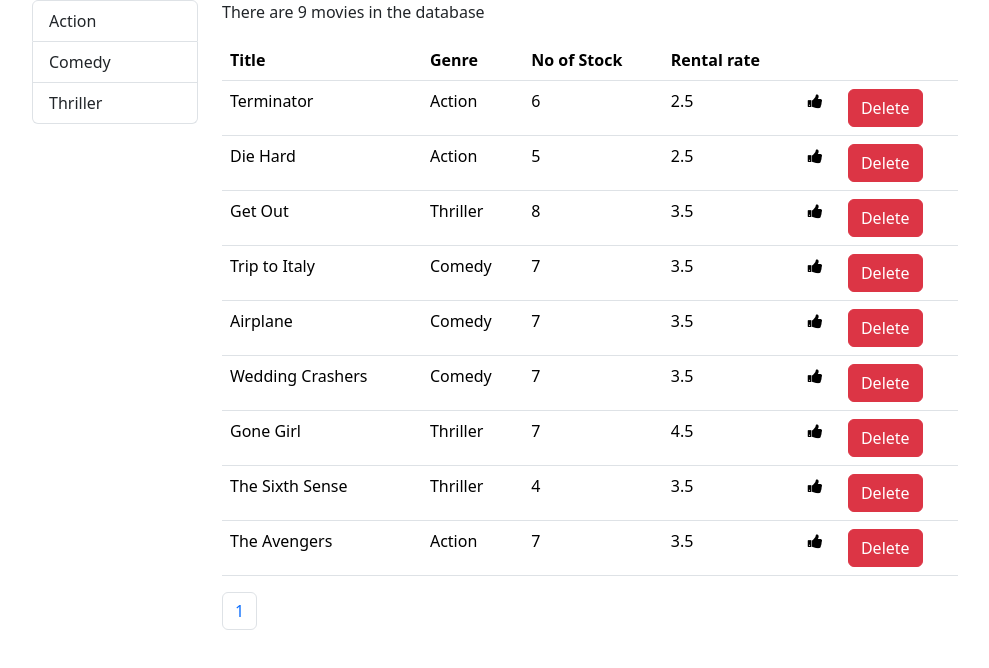
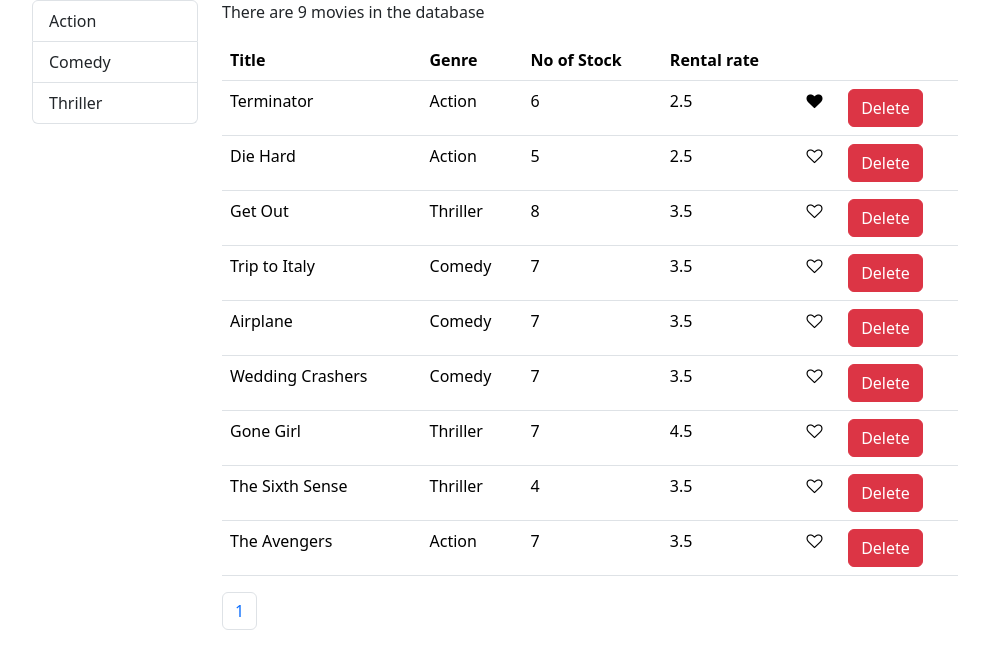
Before and after one commit to abhi886/react-library-management-system, a React (Create React App) app: page / in a window 1280 px wide. Shown: the top 668 px of the page, without its empty margins (50-1039 px from the left). Built offline with nearby package versions, Linux system fonts and the light colour scheme.

Commit message:
Working on Like component

```diff
--- /dev/null
+++ b/src/components/common/like.jsx
@@ -0,0 +1,18 @@
+import React, { Component } from "react";
+class Like extends Component {
+  render() {
+    const { onClick } = this.props;
+    let classes = "fa fa-heart";
+    if (!this.props.liked) classes += "-o";
+    return (
+      <i
+        className={classes}
+        style={{ cursor: "pointer" }}
+        aria-hidden='true'
+        onClick={onClick}
+      ></i>
+    );
+  }
+}
+
+export default Like;
--- a/src/components/tableBody.jsx
+++ b/src/components/tableBody.jsx
@@ -1,6 +1,21 @@
 import React, { Component } from "react";
+import Like from "./common/like";
+
 class TableBody extends Component {
-  state = {};
+  constructor(props) {
+    super(props);
+    this.state = this.props.movies;
+  }
+
+  handleLike = (movie) => {
+    // console.log("Like Clicked", movie);
+    const movies = [...this.props.movies];
+    const index = movies.indexOf(movie);
+    movies[index] = { ...movies[index] };
+    movies[index].liked = !movies[index].liked;
+    this.setState({ movies });
+  };
+
   render() {
     const { movies } = this.props;
     return (
@@ -12,7 +27,7 @@ class TableBody extends Component {
             <td>{movie.numberInStock}</td>
             <td> {movie.dailyRentalRate} </td>
             <td>
-              <i className='fa fa-thumbs-up' aria-hidden='true'></i>
+              <Like liked={movie.like} onClick={() => this.handleLike(movie)} />
             </td>
             <td>
               <button
--- a/src/services/fakeMovieService.js
+++ b/src/services/fakeMovieService.js
@@ -7,64 +7,65 @@ const movies = [
     genre: { _id: "5b21ca3eeb7f6fbccd471818", name: "Action" },
     numberInStock: 6,
     dailyRentalRate: 2.5,
-    publishDate: "2018-01-03T19:04:28.809Z"
+    publishDate: "2018-01-03T19:04:28.809Z",
+    like: true,
   },
   {
     _id: "5b21ca3eeb7f6fbccd471816",
     title: "Die Hard",
     genre: { _id: "5b21ca3eeb7f6fbccd471818", name: "Action" },
     numberInStock: 5,
-    dailyRentalRate: 2.5
+    dailyRentalRate: 2.5,
   },
   {
     _id: "5b21ca3eeb7f6fbccd471817",
     title: "Get Out",
     genre: { _id: "5b21ca3eeb7f6fbccd471820", name: "Thriller" },
     numberInStock: 8,
-    dailyRentalRate: 3.5
+    dailyRentalRate: 3.5,
   },
   {
     _id: "5b21ca3eeb7f6fbccd471819",
     title: "Trip to Italy",
     genre: { _id: "5b21ca3eeb7f6fbccd471814", name: "Comedy" },
     numberInStock: 7,
-    dailyRentalRate: 3.5
+    dailyRentalRate: 3.5,
   },
   {
     _id: "5b21ca3eeb7f6fbccd47181a",
     title: "Airplane",
     genre: { _id: "5b21ca3eeb7f6fbccd471814", name: "Comedy" },
     numberInStock: 7,
-    dailyRentalRate: 3.5
+    dailyRentalRate: 3.5,
   },
   {
     _id: "5b21ca3eeb7f6fbccd47181b",
     title: "Wedding Crashers",
     genre: { _id: "5b21ca3eeb7f6fbccd471814", name: "Comedy" },
     numberInStock: 7,
-    dailyRentalRate: 3.5
+    dailyRentalRate: 3.5,
   },
   {
     _id: "5b21ca3eeb7f6fbccd47181e",
     title: "Gone Girl",
     genre: { _id: "5b21ca3eeb7f6fbccd471820", name: "Thriller" },
     numberInStock: 7,
-    dailyRentalRate: 4.5
+    dailyRentalRate: 4.5,
   },
   {
     _id: "5b21ca3eeb7f6fbccd47181f",
     title: "The Sixth Sense",
     genre: { _id: "5b21ca3eeb7f6fbccd471820", name: "Thriller" },
     numberInStock: 4,
-    dailyRentalRate: 3.5
+    dailyRentalRate: 3.5,
   },
   {
     _id: "5b21ca3eeb7f6fbccd471821",
     title: "The Avengers",
     genre: { _id: "5b21ca3eeb7f6fbccd471818", name: "Action" },
     numberInStock: 7,
-    dailyRentalRate: 3.5
-  }
+    dailyRentalRate: 3.5,
+  },
 ];
 
 export function getMovies() {
@@ -72,13 +73,13 @@ export function getMovies() {
 }
 
 export function getMovie(id) {
-  return movies.find(m => m._id === id);
+  return movies.find((m) => m._id === id);
 }
 
 export function saveMovie(movie) {
-  let movieInDb = movies.find(m => m._id === movie._id) || {};
+  let movieInDb = movies.find((m) => m._id === movie._id) || {};
   movieInDb.name = movie.name;
-  movieInDb.genre = genresAPI.genres.find(g => g._id === movie.genreId);
+  movieInDb.genre = genresAPI.genres.find((g) => g._id === movie.genreId);
   movieInDb.numberInStock = movie.numberInStock;
   movieInDb.dailyRentalRate = movie.dailyRentalRate;
 
@@ -91,7 +92,7 @@ export function saveMovie(movie) {
 }
 
 export function deleteMovie(id) {
-  let movieInDb = movies.find(m => m._id === id);
+  let movieInDb = movies.find((m) => m._id === id);
   movies.splice(movies.indexOf(movieInDb), 1);
   return movieInDb;
 }
```
